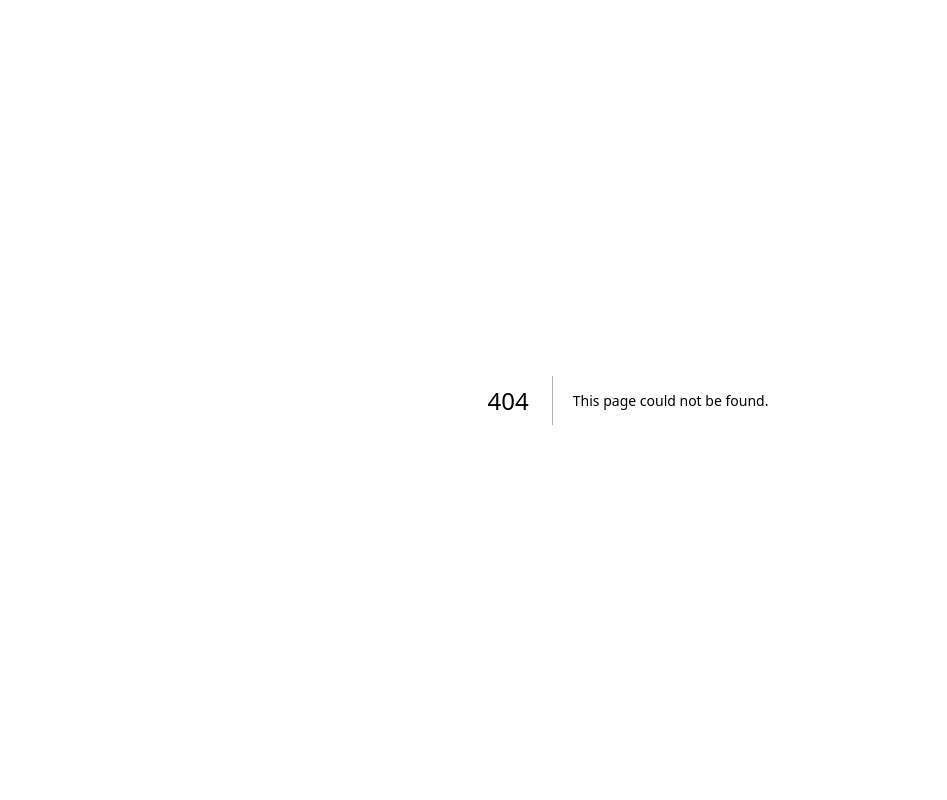
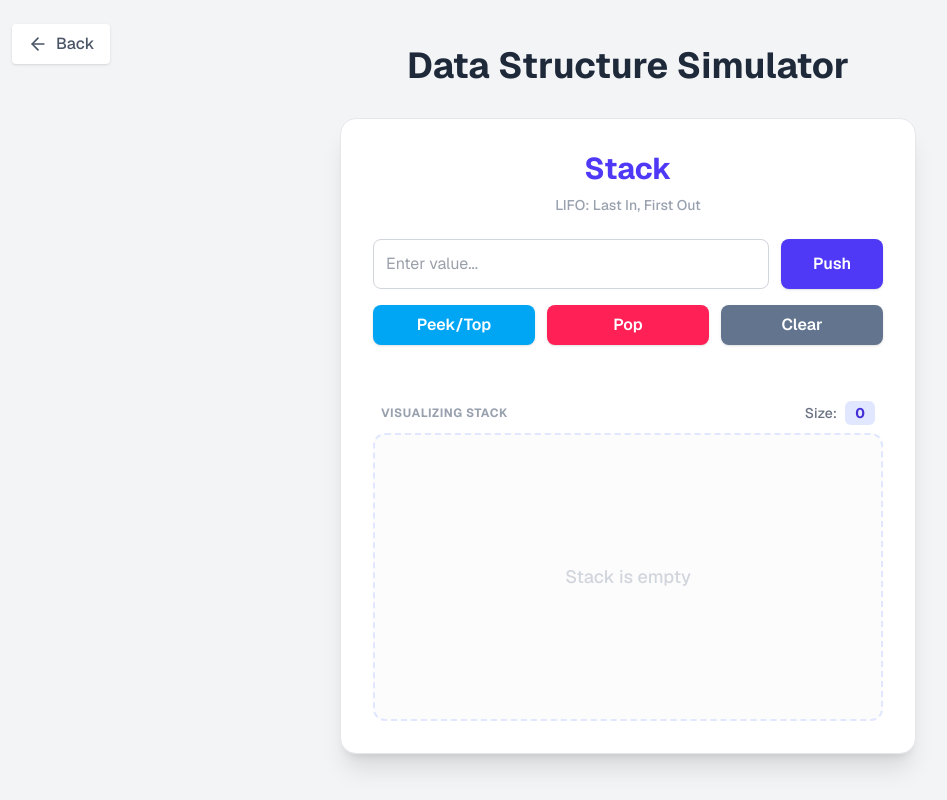
Before and after one commit to moze-mehraban/ds-tools, a Next.js app: page /stack in a window 1280 px wide. Before the commit this address had no page. Shown: the whole page, without its empty margins (12-959 px from the left). Built offline with nearby package versions, Linux system fonts and the light colour scheme.

Commit message:
koli taghirat

```diff
--- /dev/null
+++ b/app/Queue/page.tsx
@@ -0,0 +1,41 @@
+'use client';
+import { useState } from 'react';
+import Link from 'next/link';
+import QueueSimulator from '../components/QueueSimulator';
+export default function Home() {
+
+  return (
+    // تغییر: استفاده از justify-center برای وسط‌چین کردن عمودی
+    <main className="min-h-screen bg-gray-100 p-4 flex flex-col items-center justify-center relative font-[family-name:var(--font-geist-sans)]">
+
+      {/* دکمه بازگشت (تغییر نکرد - همچنان گوشه بالا چپ) */}
+      <Link
+        href="/"
+        className="absolute top-6 left-6 flex items-center gap-2 text-gray-600 hover:text-gray-900 transition-colors font-medium bg-white px-4 py-2 rounded shadow-sm hover:shadow-md z-20"
+      >
+        <svg xmlns="http://www.w3.org/2000/svg" width="20" height="20" viewBox="0 0 24 24" fill="none" stroke="currentColor" strokeWidth="2" strokeLinecap="round" strokeLinejoin="round">
+          <path d="m12 19-7-7 7-7"/>
+          <path d="M19 12H5"/>
+        </svg>
+        <span className="hidden sm:inline">Back</span>
+      </Link>
+
+      {/* یک نگهدارنده برای نظم دهی به محتوای اصلی */}
+      <div className="flex flex-col items-center w-full max-w-2xl gap-8">
+
+        {/* عنوان */}
+        <h1 className="text-3xl md:text-4xl font-bold text-gray-800 text-center">
+          Data Structure Simulator
+        </h1>
+
+        {/* نمایش کارت انتخاب شده */}
+        <div className="w-full flex justify-center items-center min-h-[400px]">
+            <div className="animate-in fade-in zoom-in duration-300 w-full flex justify-center">
+              <QueueSimulator />
+            </div>
+        </div>
+
+      </div>
+    </main>
+  );
+}
--- a/app/components/FolderCard.tsx
+++ b/app/components/FolderCard.tsx
@@ -27,7 +27,7 @@ export default function FolderCard({ name, bg }: Props) {
         transform: hover ? "translateY(-4px)" : "translateY(0)",
         transition: "transform .18s ease, box-shadow .18s ease",
         textDecoration: "none",
-        color: "inherit",
+        color: "black",
       }}
     >
       <div
--- a/app/components/StackSimulator.tsx
+++ b/app/components/StackSimulator.tsx
@@ -4,45 +4,110 @@ import { useState } from 'react';
 export default function StackSimulator() {
   const [stack, setStack] = useState<string[]>([]);
   const [inputValue, setInputValue] = useState('');
+  const [message, setMessage] = useState('');
 
   const handlePush = () => {
     if (!inputValue) return;
     setStack([...stack, inputValue]);
     setInputValue('');
+    setMessage('');
   };
 
   const handlePop = () => {
-    if (stack.length === 0) return;
+    if (stack.length === 0) {
+      setMessage('Stack is empty!');
+      return;
+    }
     const newStack = [...stack];
     newStack.pop();
     setStack(newStack);
+    setMessage('');
+  };
+
+  const handlePeek = () => {
+    if (stack.length === 0) {
+      setMessage('Stack is empty, nothing to peek.');
+      return;
+    }
+    const topItem = stack[stack.length - 1];
+    setMessage(`Peek: The top element is "${topItem}"`);
+    setTimeout(() => setMessage(''), 4000);
+  };
+
+  const handleClear = () => {
+    setStack([]);
+    setMessage('Stack cleared.');
+    setTimeout(() => setMessage(''), 2000);
   };
 
   return (
-    <div className="border p-6 rounded-xl shadow-lg bg-white w-full max-w-md">
-      <h2 className="text-2xl font-bold mb-4 text-indigo-600 text-center">Stack</h2>
-      <p className="text-xs text-gray-500 text-center mb-4">LIFO: Last In, First Out</p>
+    <div className="border border-gray-200 p-8 rounded-2xl shadow-xl bg-white w-full max-w-xl transition-all duration-300">
+      <h2 className="text-3xl font-bold mb-2 text-indigo-600 text-center">Stack</h2>
+      <p className="text-sm text-gray-400 text-center mb-6 font-medium">LIFO: Last In, First Out</p>
 
-      <div className="flex gap-2 mb-6">
+      {/* Controls */}
+      <div className="flex flex-col gap-4 mb-6">
+        <div className="flex gap-3">
           <input
             type="text"
             value={inputValue}
             onChange={(e) => setInputValue(e.target.value)}
-          className="border p-2 rounded flex-1 text-black"
+            onKeyDown={(e) => e.key === 'Enter' && handlePush()}
+            className="border border-gray-300 p-3 rounded-lg flex-1 text-gray-700 focus:outline-none focus:ring-2 focus:ring-indigo-500 transition-all"
             placeholder="Enter value..."
           />
-        <button onClick={handlePush} className="bg-indigo-500 hover:bg-indigo-600 text-white px-4 py-2 rounded">Push</button>
-        <button onClick={handlePop} className="bg-red-500 hover:bg-red-600 text-white px-4 py-2 rounded">Pop</button>
+          <button
+            onClick={handlePush}
+            className="bg-indigo-600 hover:bg-indigo-700 text-white px-8 py-3 rounded-lg font-semibold transition-colors shadow-sm"
+          >
+            Push
+          </button>
         </div>
 
-      <div className="flex flex-col-reverse items-center gap-2 h-64 overflow-y-auto border-2 border-dashed border-indigo-200 p-4 rounded-lg bg-gray-50">
+        <div className="grid grid-cols-3 gap-3">
+          <button onClick={handlePeek} className="bg-sky-500 hover:bg-sky-600 text-white py-2 rounded-lg font-semibold transition-colors shadow-sm" title="View top element">Peek/Top</button>
+          <button onClick={handlePop} className="bg-rose-500 hover:bg-rose-600 text-white py-2 rounded-lg font-semibold transition-colors shadow-sm" title="Remove top element">Pop</button>
+          <button onClick={handleClear} className="bg-slate-500 hover:bg-slate-600 text-white py-2 rounded-lg font-semibold transition-colors shadow-sm" title="Remove all elements">Clear</button>
+        </div>
+      </div>
+
+      {/* Message Area */}
+      <div className="h-6 mb-2 text-center">
+        {message && (
+          <span className="text-sm font-medium text-indigo-800 bg-indigo-50 px-3 py-1 rounded-full animate-in fade-in">
+            {message}
+          </span>
+        )}
+      </div>
+
+      {/* Stack Size Indicator */}
+      <div className="flex justify-between items-center mb-2 px-2">
+        <span className="text-xs font-bold uppercase tracking-wider text-gray-400">
+          Visualizing Stack
+        </span>
+        <div className="flex items-center gap-2">
+            <span className="text-sm font-medium text-gray-500">Size:</span>
+            <span className="bg-indigo-100 text-indigo-700 px-2 py-0.5 rounded-md text-sm font-bold min-w-[30px] text-center">
+                {stack.length}
+            </span>
+        </div>
+      </div>
+
+      {/* Visual Container */}
+      <div className="flex flex-col-reverse items-center gap-3 h-72 overflow-y-auto border-2 border-dashed border-indigo-100 p-6 rounded-xl bg-gray-50/50">
         {stack.length === 0 ? (
-          <p className="text-gray-400 mt-auto mb-auto">Stack is empty</p>
+          <div className="h-full flex items-center justify-center flex-col gap-2">
+             <p className="text-gray-300 font-medium text-lg">Stack is empty</p>
+          </div>
         ) : (
           stack.map((item, index) => (
             <div
               key={index}
-              className="w-full bg-indigo-500 text-white text-center py-3 rounded shadow-md"
+              className={`w-full text-center py-4 rounded-lg shadow-md font-medium text-lg animate-in slide-in-from-top-4 duration-300 ${
+                index === stack.length - 1
+                  ? 'bg-indigo-600 ring-2 ring-indigo-300'
+                  : 'bg-indigo-500'
+              } text-white`}
             >
               {item}
             </div>
--- a/app/page.tsx
+++ b/app/page.tsx
@@ -67,7 +67,7 @@ export default async function Home() {
             A
           </div>
           <div>
-            <h1 style={{ margin: 0, fontSize: 20, letterSpacing: "-0.02em" }}>App folders</h1>
+            <h1 style={{ margin: 0, fontSize: 20,color:"black", letterSpacing: "-0.02em" }}>App folders</h1>
             <p style={{ margin: 0, marginTop: 4, color: "#475569", fontSize: 13 }}>
               Buttons are created automatically for each folder in /app
             </p>
--- a/app/stackQueue/page.tsx
+++ b/app/stack/page.tsx
@@ -2,10 +2,7 @@
 import { useState } from 'react';
 import Link from 'next/link';
 import StackSimulator from '../components/StackSimulator';
-import QueueSimulator from '../components/QueueSimulator';
-
 export default function Home() {
-  const [activeTab, setActiveTab] = useState<'stack' | 'queue'>('stack');
 
   return (
     // تغییر: استفاده از justify-center برای وسط‌چین کردن عمودی
@@ -31,41 +28,11 @@ export default function Home() {
           Data Structure Simulator
         </h1>
 
-        {/* دکمه‌های سوئیچ */}
-        <div className="bg-white p-1 rounded-lg shadow-sm border border-gray-200 inline-flex">
-          <button
-            onClick={() => setActiveTab('stack')}
-            className={`px-6 py-2 rounded-md text-sm font-medium transition-all duration-200 ${
-              activeTab === 'stack'
-                ? 'bg-indigo-500 text-white shadow-md'
-                : 'text-gray-500 hover:bg-gray-50'
-            }`}
-          >
-            Stack
-          </button>
-          <button
-            onClick={() => setActiveTab('queue')}
-            className={`px-6 py-2 rounded-md text-sm font-medium transition-all duration-200 ${
-              activeTab === 'queue'
-                ? 'bg-emerald-500 text-white shadow-md'
-                : 'text-gray-500 hover:bg-gray-50'
-            }`}
-          >
-            Queue
-          </button>
-        </div>
-
         {/* نمایش کارت انتخاب شده */}
         <div className="w-full flex justify-center items-center min-h-[400px]">
-          {activeTab === 'stack' ? (
             <div className="animate-in fade-in zoom-in duration-300 w-full flex justify-center">
               <StackSimulator />
             </div>
-          ) : (
-            <div className="animate-in fade-in zoom-in duration-300 w-full flex justify-center">
-              <QueueSimulator />
-            </div>
-          )}
         </div>
 
       </div>
```
Lines whose indentation alone changed are shown as unchanged.
